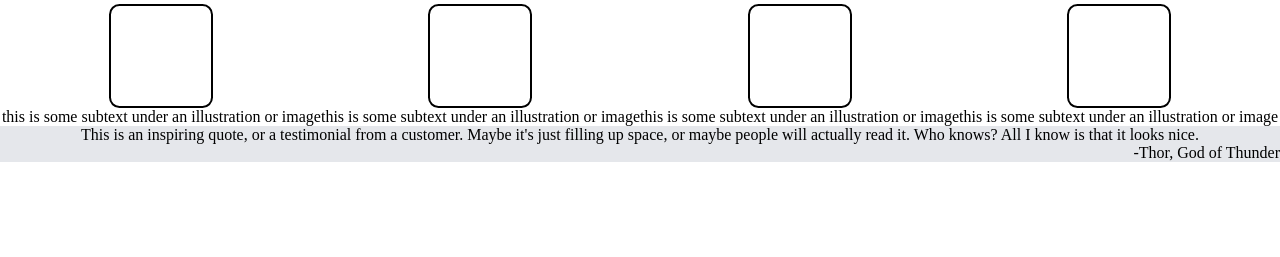
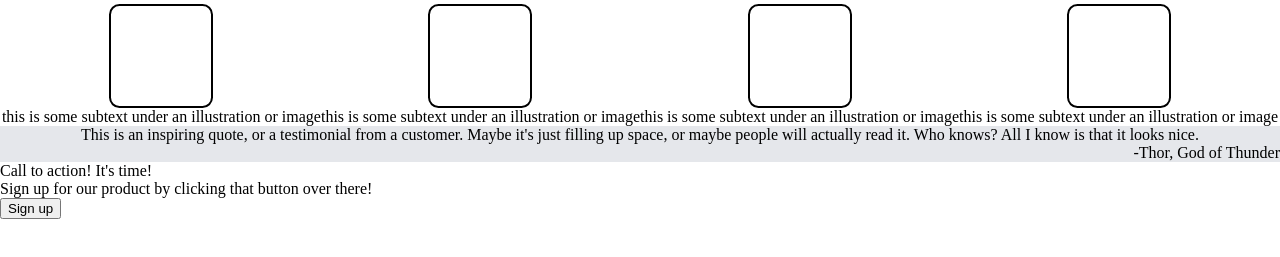
Before and after one commit to kpbongat/odin-landingPage, a plain HTML site: page index.html in a window 1280 px wide. Shown: the part 107-364 px from the top of the page. Drawn offline with Linux system fonts and the light colour scheme.

Commit message:
Add call to action section content

```diff
--- a/index.html
+++ b/index.html
@@ -57,6 +57,9 @@
         <div>-Thor, God of Thunder</div>
     </div>
     <div class="sign-up">
+        <div>Call to action! It's time!</div>
+        <div>Sign up for our product by clicking that button over there!</div>
+        <button>Sign up</button>
     </div>
     <div class="footer">
     </div>
```
